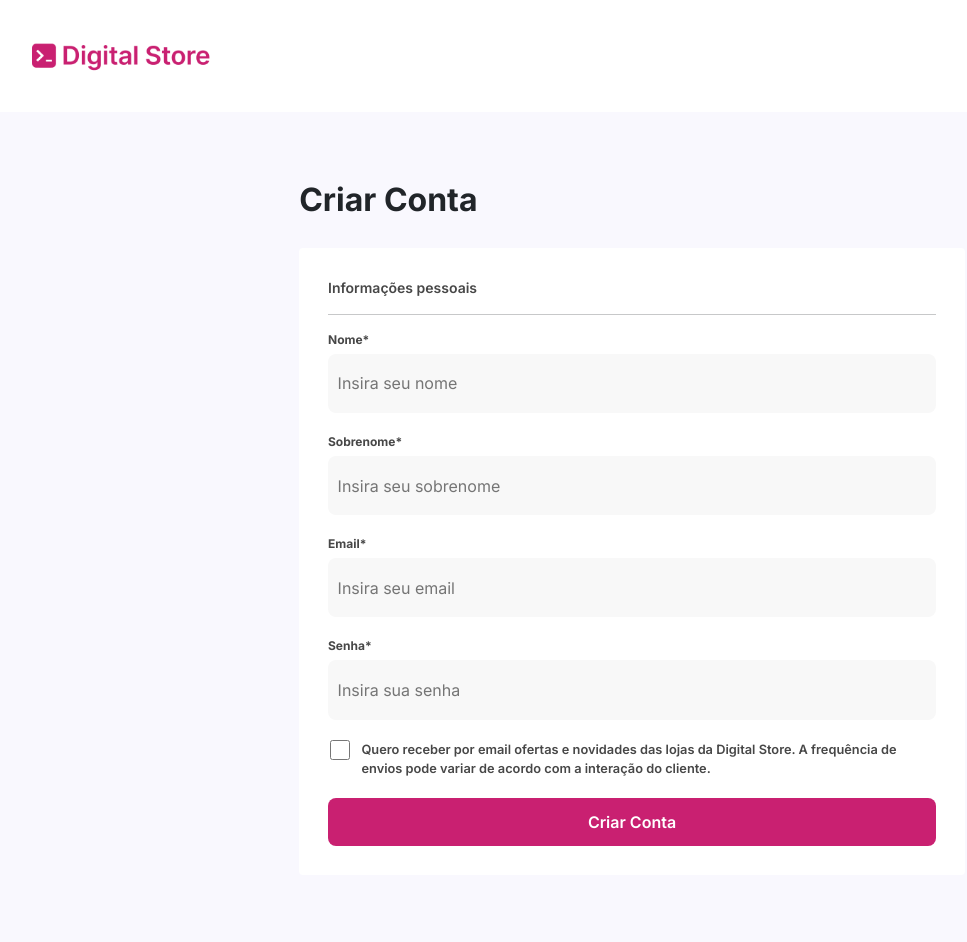
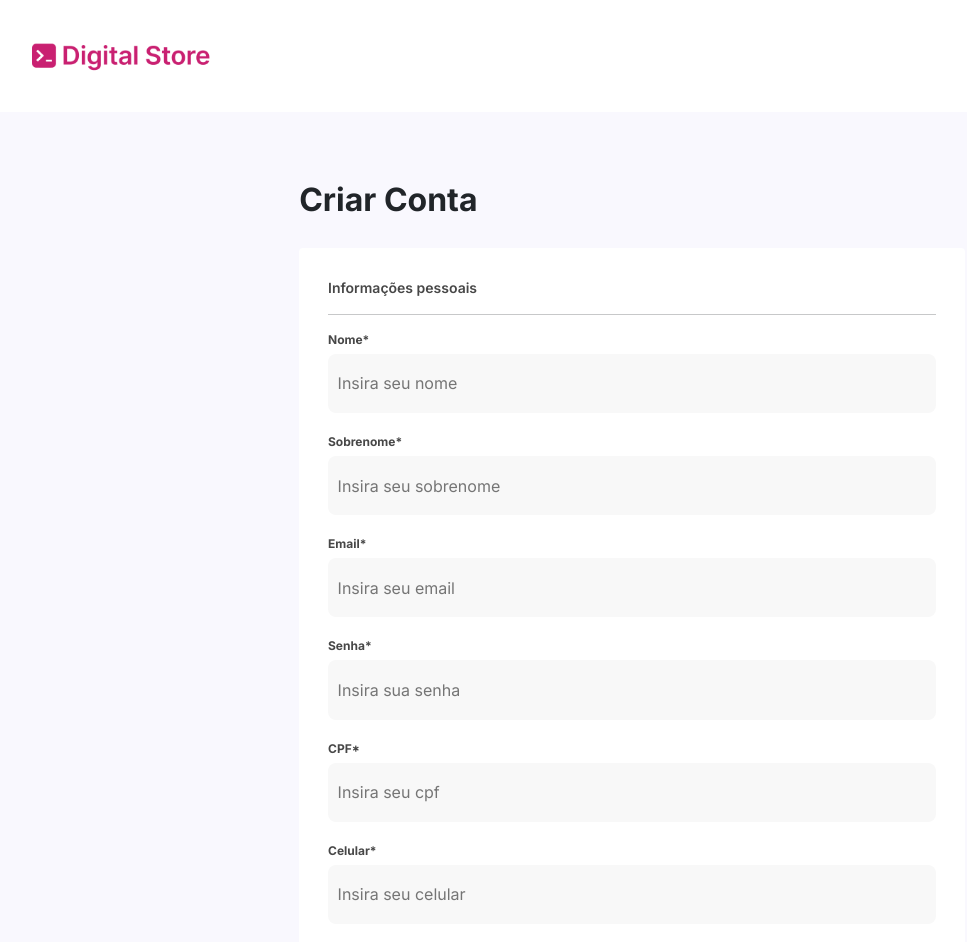
Before and after one commit to ProjetoGeracaoTechLJBP/Projeto-Dripstore, a React (Vite) app: page /cadastro in a window 1280 px wide. Shown: the top 942 px of the page, without its empty margins (8-975 px from the left). Built offline with nearby package versions, Linux system fonts and the light colour scheme.

Commit message:
:sparkles: feat: ação de criar conta finalizada

```diff
--- a/src/Components/CriarConta/CriarConta.css
+++ b/src/Components/CriarConta/CriarConta.css
@@ -102,4 +102,5 @@ body{
     font-size: 1rem;
     border: none;
     border-radius: 8px;
+    text-decoration: none;
 }
--- a/src/Components/CriarConta/CriarConta.jsx
+++ b/src/Components/CriarConta/CriarConta.jsx
@@ -1,15 +1,17 @@
 import './CriarConta.css';
+import { useNavigate } from 'react-router-dom';
 import InputCadastro from '../../PropsPages/InputCadastro'
 import { Link } from 'react-router-dom';
 
 
 function CriarConta() {
+    const navigate = useNavigate();
         const handleSubmit = (event) => {
             event.preventDefault()
 
             const formData = new FormData(event.target);
             const data = Object.fromEntries(formData.entries())
-            fetch('http://localhost:3000/api/users', {
+            fetch('http://localhost:3000/api/registeruser', {
                 body: JSON.stringify(data),
                 method: 'POST',
                 headers: {
@@ -19,6 +21,13 @@ function CriarConta() {
 
             })
             .then(response => response.json())
+            .then((data) => {
+                console.log(data);
+                navigate('/homeuser');
+            })
+            .catch(error =>{
+                console.error(error)
+            })
         }
     return (
         <>
@@ -67,14 +76,29 @@ function CriarConta() {
                                     name="password"
                                 />
                             </div>
+                            <div className="form-group">
+                                <InputCadastro
+                                    label="CPF*"
+                                    type="text"
+                                    placeholder="Insira seu cpf"
+                                    name="cpf"
+                                />
+                            </div>
+                            <div className="form-group">
+                                <InputCadastro
+                                    label="Celular*"
+                                    type="text"
+                                    placeholder="Insira seu celular"
+                                    name="celular"
+                                />
+                            </div>
                             <div className="checkbox-email">
                                 <input className='ipt-checkbox' type="checkbox" />
                                 <label className='label-checkbox' htmlFor="#">Quero receber por email ofertas e novidades das lojas da Digital Store. A frequência de envios pode variar de acordo com a interação do cliente.</label>
                             </div>
 
                             <div className="button-criar">
-                                <button className='button-submit'>Criar Conta</button>
-
+                                <button className='button-submit'>Criar conta</button>
                             </div>
                         </form>
 
```
